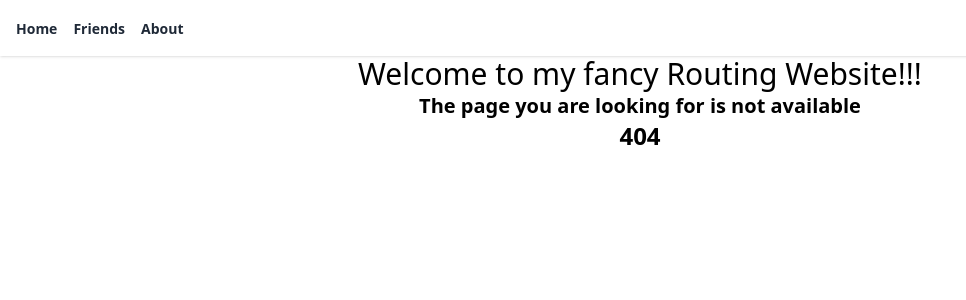
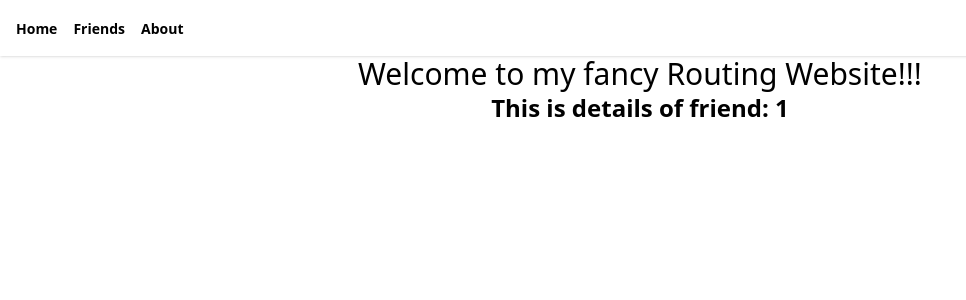
Before and after one commit to SEC-MASUM/react-router, a React (Create React App) app: page /friend/1 in a window 1280 px wide. Before the commit this address had no page. Shown: the top 300 px of the page, without its empty margins (0-966 px from the left). Built offline with nearby package versions, Linux system fonts and the light colour scheme.

Commit message:
added dynamic route

```diff
--- a/src/App.js
+++ b/src/App.js
@@ -5,6 +5,7 @@ import Friends from "./components/Friends/Friends";
 import About from "./components/About/About";
 import NotFound from "./components/NotFound/NotFound";
 import Header from "./components/Header/Header";
+import FriendDetails from "./components/FriendDetails/FriendDetails";
 
 function App() {
   return (
@@ -13,6 +14,7 @@ function App() {
       <Routes>
         <Route path="/" element={<Home />} />
         <Route path="/friends" element={<Friends />} />
+        <Route path="/friend/:friendId" element={<FriendDetails />} />
         <Route path="/about" element={<About />} />
         <Route path="*" element={<NotFound />} />
       </Routes>
--- a/src/components/CustomLink/CustomLink.js
+++ b/src/components/CustomLink/CustomLink.js
@@ -7,8 +7,8 @@ const CustomLink = ({ children, to, ...props }) => {
   return (
     <div>
       <Link
-        className=" text-sm font-semibold mr-4 hover:text-base transform duration-200"
-        style={{ color: match ? "rgb(147 51 234)" : "rgb(31 41 55)" }}
+        className=" text-sm font-semibold mr-4 hover:text-fuchsia-500 focus:text-purple-600 transform duration-200"
+        // style={{ color: match ? "rgb(147 51 234)" : "rgb(31 41 55)" }}
         to={to}
         {...props}
       >
--- a/src/components/Friend/Friend.js
+++ b/src/components/Friend/Friend.js
@@ -1,5 +1,5 @@
 import React from "react";
-import { useNavigate } from "react-router-dom";
+import { Link, useNavigate } from "react-router-dom";
 
 const Friend = ({ friend }) => {
   const { name, username, id } = friend;
@@ -13,6 +13,12 @@ const Friend = ({ friend }) => {
   return (
     <div className="bg-neutral-100 rounded shadow-md p-3">
       <h2 className="font-medium text-2xl">{name}</h2>
+      <Link
+        className="text-indigo-600 underline rounded-md px-3 py-1 mt-3"
+        to={"/friend/" + id}
+      >
+        Details
+      </Link>
       <button
         onClick={showFriendDetails}
         className="bg-indigo-500 border-2 border-indigo-700 text-white rounded-md px-3 py-1 mt-3"
--- /dev/null
+++ b/src/components/FriendDetails/FriendDetails.js
@@ -0,0 +1,20 @@
+import React from "react";
+import { useParams } from "react-router-dom";
+
+const FriendDetails = () => {
+  //   const param = useParams();
+  const { friendId } = useParams();
+
+  return (
+    <div>
+      {/* <h1 className="font-bold text-2xl">
+        This is details of friend: {param.friendId}
+      </h1> */}
+      <h1 className="font-bold text-2xl">
+        This is details of friend: {friendId}
+      </h1>
+    </div>
+  );
+};
+
+export default FriendDetails;
```
